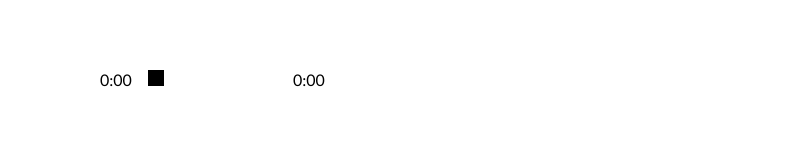
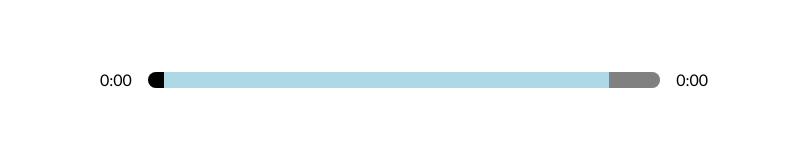
Before and after one commit to AllanSaleh/react-music-player, a React (Create React App) app: page / in a window 1280 px wide. Shown: the part 506-666 px from the top of the page, without its empty margins (236-1045 px from the left). Built offline with nearby package versions, Linux system fonts and the light colour scheme.

Commit message:
⚙️ setup the basics of the custom duration bar within the css file

```diff
--- a/src/styles/_player.scss
+++ b/src/styles/_player.scss
@@ -33,5 +33,22 @@ input[type="range"]::-webkit-slider-thumb {
   -webkit-appearance: none;
   height: 16px;
   width: 16px;
-  background-color: black;
+  background: black;
 }
+.track-bar {
+  background: lightblue;
+  width: 100%;
+  height: 1rem;
+  position: relative;
+  border-radius: 1rem;
+  overflow: hidden;
+}
+.animate-track-bar {
+  background: grey;
+  width: 100%;
+  height: 100%;
+  position: absolute;
+  top: 0;
+  left: 0;
+  transform: translateX(90%);
+}
```
